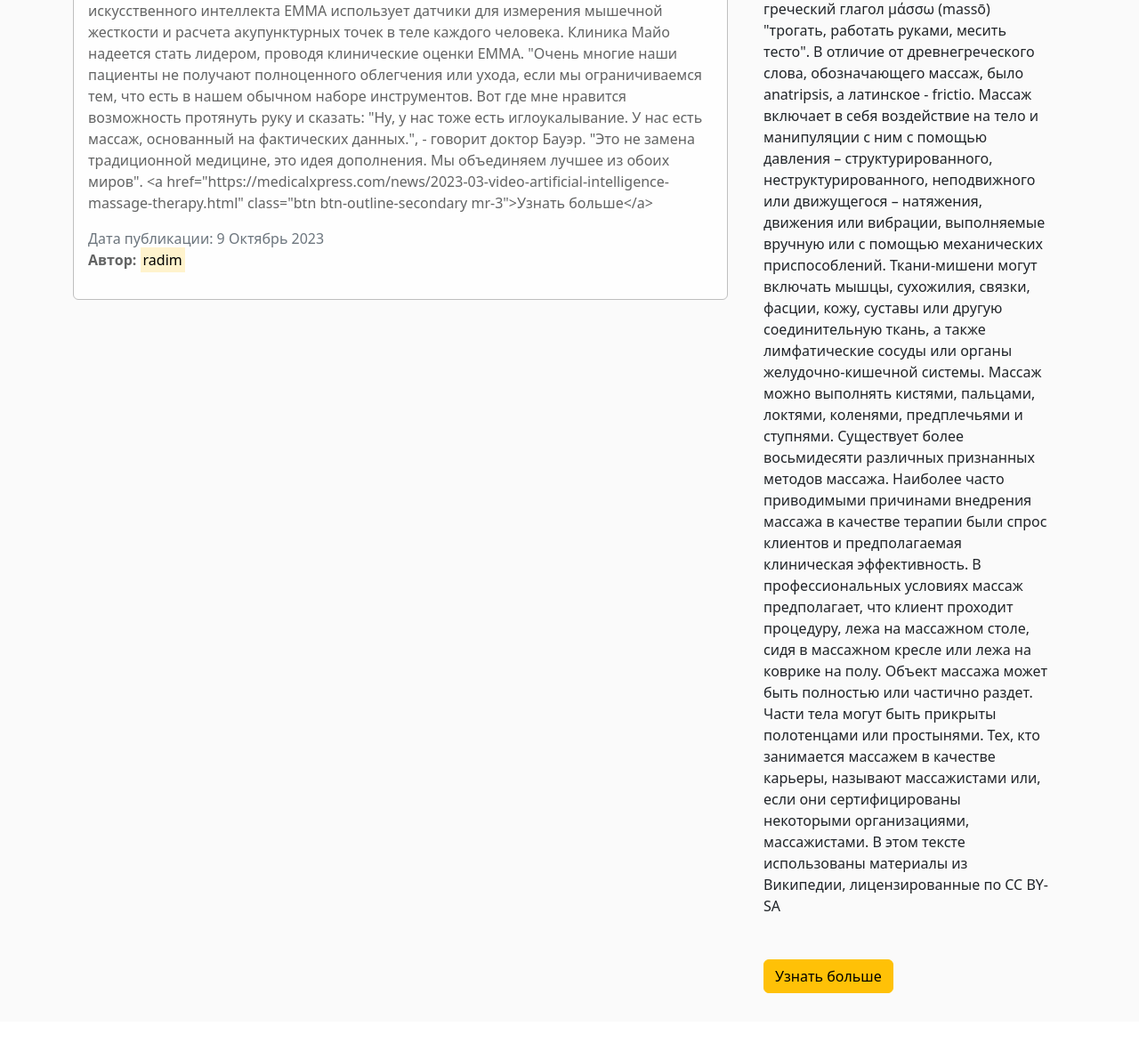
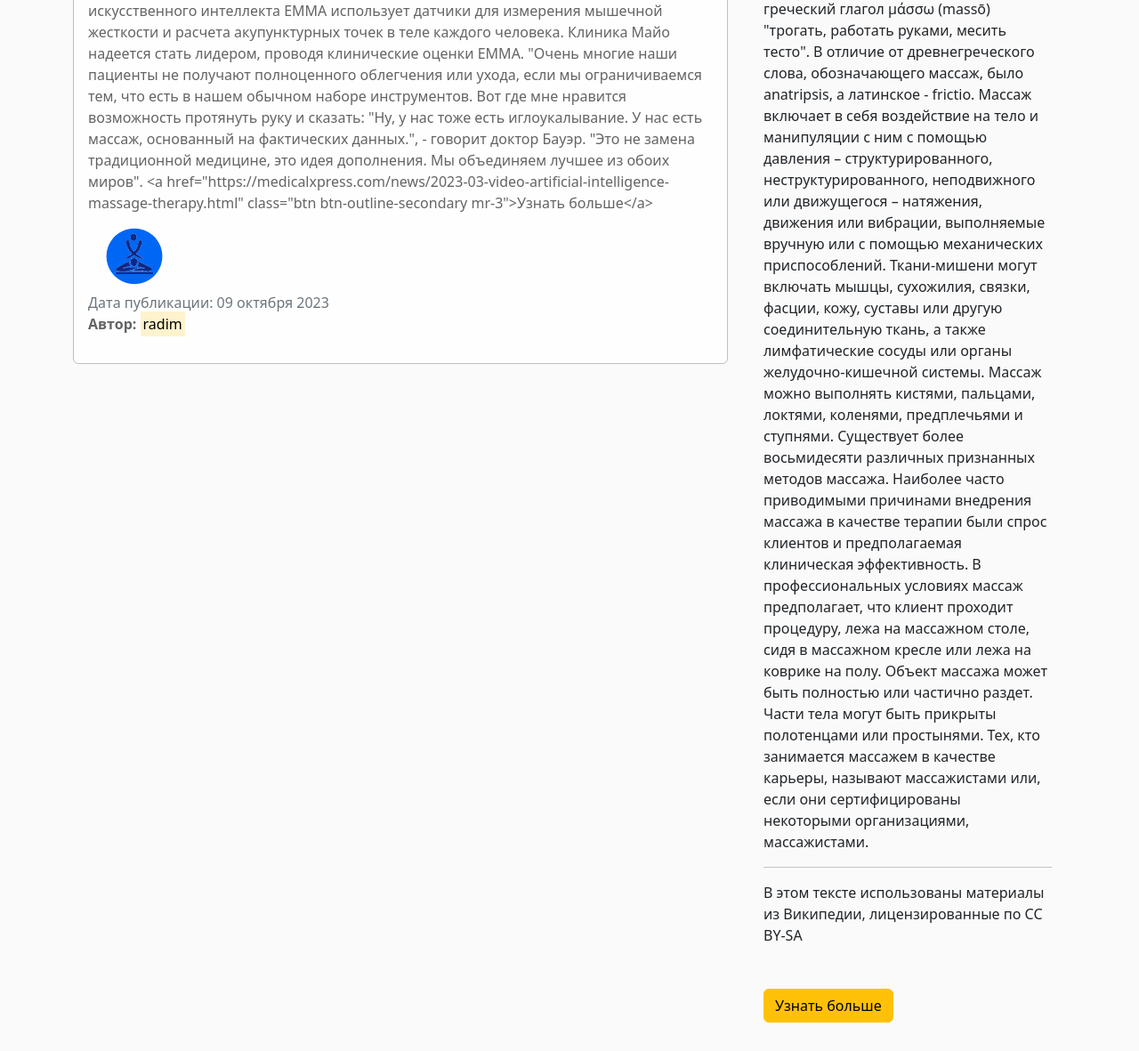
Before and after one commit to Saburay/cl_ms, a Django app: page / in a window 1280 px wide. Shown: the part 747-1928 px from the top of the page at 89% size. Before the commit the page ends 1863 px from the top, so only its background shows below. Run offline with Django 4.2, Linux system fonts and the light colour scheme; data comes from the database, SQL or seed files in the repository; both versions use the stored data as it was after the commit.

Commit message:
view profile,one publication-one page and ...

```diff
--- a/blog/static/blog/main.css
+++ b/blog/static/blog/main.css
@@ -4,6 +4,15 @@ body {
 
 .alert-light {
     border-color: #bfbfbf
+}
+
+.user_image {
+    width: 64px;
+    height: 64px;
+    border-radius: 50%;
+    margin-right: 10px;
+    margin-left: 20px;
+
 }
 
 .form-section {
--- a/blog/templates/blog/home.html
+++ b/blog/templates/blog/home.html
@@ -7,12 +7,19 @@
       <div class="alert alert-light">
         <h2>{{post.title}}</h2>
         <p>{{post.text}}</p>
-        <span class="text-muted">Дата публикации: {{post.date|date:"j F Y"}}</span>
-        {%if post.author%}
-        <p><b>Автор: </b><mark>{{post.author}}</mark></p>
-        {%else%}
-        <p><b>Автор:</b><mark>Admin</mark></p>
-        {%endif%}
+          <div class="row">
+              <div>
+                  {% if post.author.profile.img %}
+                      <img src="{{ post.author.profile.img.url }}" alt="{{ post.author }} " class="user_image">
+                  {% else %}
+                      <img src="/pictures/default.jpg" alt="{{ post.author }} " class="user_image">
+                  {% endif %}
+              </div>
+              <div class="mt-2">
+                 <span class="text-muted">Дата публикации: {{post.date|date:"d E Y"}}</span>
+                     <p><b>Автор: </b><mark>{{post.author}}</mark></p>
+              </div>
+          </div>
       </div>
     {%endfor%}
 {%endblock main_section%}
@@ -25,7 +32,7 @@
 Массаж включает в себя воздействие на тело и манипуляции с ним с помощью давления – структурированного, неструктурированного, неподвижного или движущегося – натяжения, движения или вибрации, выполняемые вручную или с помощью механических приспособлений. Ткани-мишени могут включать мышцы, сухожилия, связки, фасции, кожу, суставы или другую соединительную ткань, а также лимфатические сосуды или органы желудочно-кишечной системы. Массаж можно выполнять кистями, пальцами, локтями, коленями, предплечьями и ступнями. Существует более восьмидесяти различных признанных методов массажа. Наиболее часто приводимыми причинами внедрения массажа в качестве терапии были спрос клиентов и предполагаемая клиническая эффективность.
 
 В профессиональных условиях массаж предполагает, что клиент проходит процедуру, лежа на массажном столе, сидя в массажном кресле или лежа на коврике на полу. Объект массажа может быть полностью или частично раздет. Части тела могут быть прикрыты полотенцами или простынями. Тех, кто занимается массажем в качестве карьеры, называют массажистами или, если они сертифицированы некоторыми организациями, массажистами.
-
+<hr>
 В этом тексте использованы материалы из Википедии, лицензированные по CC BY-SA
                   </p>
 {%endblock aside_news_section%}
--- a/blog/urls.py
+++ b/blog/urls.py
@@ -4,6 +4,7 @@ from django.urls import path
 from blog import views
 
 urlpatterns = [
-    path("", views.home, name='blog-home'),
+    path("", views.ShowNewsView.as_view(), name='blog-home'),
+    path("news/<int:pk>/", views.NewsDetailView.as_view(), name='news-detail'),
     path("contacts/", views.contacts, name='blog-contacts'),
 ]
--- a/blog/views.py
+++ b/blog/views.py
@@ -1,20 +1,6 @@
 from django.shortcuts import render
 from .models import News
-
-news = [
-    {
-        'title': 'Our first publication',
-        'text': 'some text',
-        'date': '2023',
-        'author': 'some author'
-    },
-{
-        'title': 'Our second publication',
-        'text': 'some 2th text',
-        'date': '2023',
-        #'author': 'some another author'
-    }
-]
+from django.views.generic import ListView,DetailView
 
 def home(request):
     data = {
@@ -24,5 +10,20 @@ def home(request):
     }
     return render(request, 'blog/home.html', data)
 
+class ShowNewsView(ListView):
+    model = News
+    template_name = 'blog/home.html'
+    context_object_name = 'news'
+    ordering = ['-date']
+
+    def get_context_data(self, **kwards):
+        ctx = super(ShowNewsView, self).get_context_data(**kwards)
+        ctx['title'] = 'Главная страница блога'
+        return ctx
+
+class NewsDetailView(DetailView):
+    model = News
+
+
 def contacts(request):
     return render(request, 'blog/contacts.html', {'title':'Contacts page'})
--- a/users/models.py
+++ b/users/models.py
@@ -1,5 +1,6 @@
 from django.db import models
 from django.contrib.auth.models import User
+from PIL import Image
 
 class Profile(models.Model):
     user = models.OneToOneField(User, on_delete=models.CASCADE)
@@ -7,3 +8,12 @@ class Profile(models.Model):
 
     def __str__(self):
         return f'Профиль пользователя {self.user.username}'
+
+    def save(self):
+        super().super()
+
+        image = Image.open(self.img.path)
+        if image.height>256 or image.width>256:
+            resize = (256, 256)
+            image.thumbnail(resize)
+            image.save(self.img.path)
```
Also changed, not shown: users/views.py (+11 -2 lines), blog/templates/blog/news_detail.html (added), db.sqlite3, pictures/user_images/massages-clipart-hand-icon-16_1_1.png (added).
